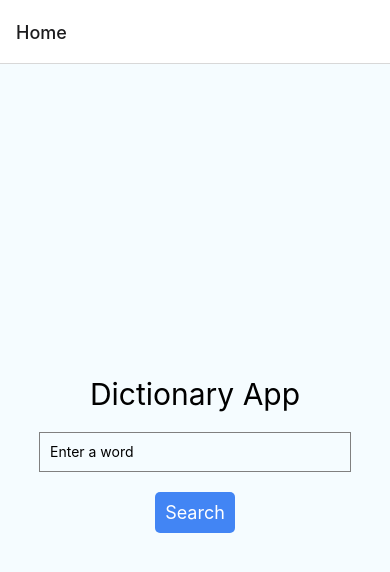
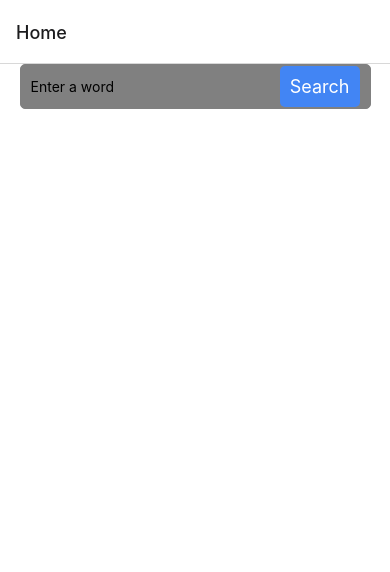
Before and after one commit to sammurraytuesta/dictionary-app, a React Native app: screen /Home in a window 390 px wide. Shown: the top 572 px of the page. Built offline with nearby package versions, Linux system fonts and the light colour scheme.

Commit message:
broke styling into containers

```diff
--- /dev/null
+++ b/screens/DisplayWord.js
@@ -0,0 +1,25 @@
+import React, { useState } from 'react';
+import { View, Text, TextInput, StyleSheet, TouchableOpacity } from 'react-native';
+import axios from 'axios';
+
+const DisplayWord = ({word}) => {
+    return (
+      <View style={styles.displayContainer}>
+        <Text style={styles.displayWord}>{word}</Text>
+      </View>
+    );
+};
+
+const styles = StyleSheet.create({
+    displayWord: {
+        fontSize: 30,
+        marginTop: 20,
+    },
+    displayContainer: {
+        alignItems: 'center',
+        marginRight: 330,
+        marginTop: 20,
+    }
+});
+
+export default DisplayWord;
--- a/screens/HomeScreen.js
+++ b/screens/HomeScreen.js
@@ -1,6 +1,9 @@
 import React, { useState } from 'react';
 import { View, Text, TextInput, StyleSheet, TouchableOpacity } from 'react-native';
 import axios from 'axios';
+import InputArea from './InputArea';
+import DisplayWord from './DisplayWord';
+import WordInfo from './WordInfo';
 
 const HomeScreen = () => {
   const [word, setWord] = useState('');
@@ -18,19 +21,16 @@ const HomeScreen = () => {
 
   return (
     <View style={styles.container}>
-      <Text style={styles.title}>Dictionary App</Text>
-      <TextInput
-        style={styles.input}
-        placeholder="Enter a word"
-        value={word}
-        onChangeText={text => setWord(text)}
-      />
-      <TouchableOpacity style={styles.button} onPress={handleSearch}>
-        <Text style={styles.buttonText}>Search</Text>
-      </TouchableOpacity>
-      {definition ? (
-        <Text style={styles.definition}>{definition}</Text>
-      ) : null}
+      {/* <Text style={styles.title}>Dictionary App</Text> */}
+      <InputArea handleSearch={handleSearch} word={word} setWord={setWord} />
+
+      <DisplayWord word={word} />
+
+      <View style={styles.definitionContainer}>
+        {definition ? (
+          <Text style={styles.definition}>{definition}</Text>
+        ) : null}
+      </View>
     </View>
   );
 };
@@ -39,34 +39,29 @@ const styles = StyleSheet.create({
   container: {
     flex: 1,
     alignItems: 'center',
-    justifyContent: 'center',
-    backgroundColor: '#f5fcff',
+    backgroundColor: 'white',
   },
   title: {
     fontSize: 30,
     marginBottom: 20,
   },
-  input: {
-    width: '80%',
-    height: 40,
-    borderColor: 'gray',
-    borderWidth: 1,
-    padding: 10,
-    marginBottom: 20,
-  },
-  button: {
-    backgroundColor: '#4285f4',
-    padding: 10,
-    borderRadius: 5,
-  },
-  buttonText: {
-    color: '#fff',
-    fontSize: 18,
-  },
   definition: {
     fontSize: 20,
     marginTop: 20,
   },
+  definitionContainer: {
+    alignItems: 'center',
+    marginTop: 20,
+  },
+  displayWord: {
+    fontSize: 30,
+    marginTop: 20,
+  },
+  displayContainer: {
+    alignItems: 'center',
+    marginRight: 330,
+    marginTop: 20,
+  }
 });
 
 export default HomeScreen;
--- /dev/null
+++ b/screens/InputArea.js
@@ -0,0 +1,57 @@
+import React, { useState } from 'react';
+import { View, Text, TextInput, StyleSheet, TouchableOpacity, Pressable } from 'react-native';
+import axios from 'axios';
+
+const InputArea = ({handleSearch, word, setWord}) => {
+
+    return (
+        <View style={styles.inputContainer}>
+          <TextInput
+            style={styles.input}
+            placeholder="Enter a word"
+            value={word}
+            onChangeText={text => setWord(text)}
+          />
+          <Pressable style={styles.button} onPress={handleSearch}>
+            <Text style={styles.buttonText}>Search</Text>
+          </Pressable>
+
+        </View>
+    );
+};
+
+const styles = StyleSheet.create({
+    inputContainer: {
+      flexDirection: 'row',
+      alignItems: 'center',
+      borderWidth: 1,
+      borderRadius: 5,
+      borderColor: 'gray',
+      paddingHorizontal: 10,
+      width: "90%",
+      height: 45,
+      backgroundColor: 'grey',
+    },
+
+    input: {
+      flex: 1,
+      height: 40,
+      marginRight: 10,
+    },
+    button: {
+      marginLeft: 10,
+      backgroundColor: '#4285f4',
+      padding: 10,
+      borderRadius: 5,
+    },
+    buttonText: {
+      color: '#fff',
+      fontSize: 18,
+    },
+    definition: {
+      fontSize: 20,
+      marginTop: 20,
+    },
+});
+
+export default InputArea;
```
Also changed, not shown: screens/WordInfo.js (added), 1 other file (tests, documents, lock files or other folders).
